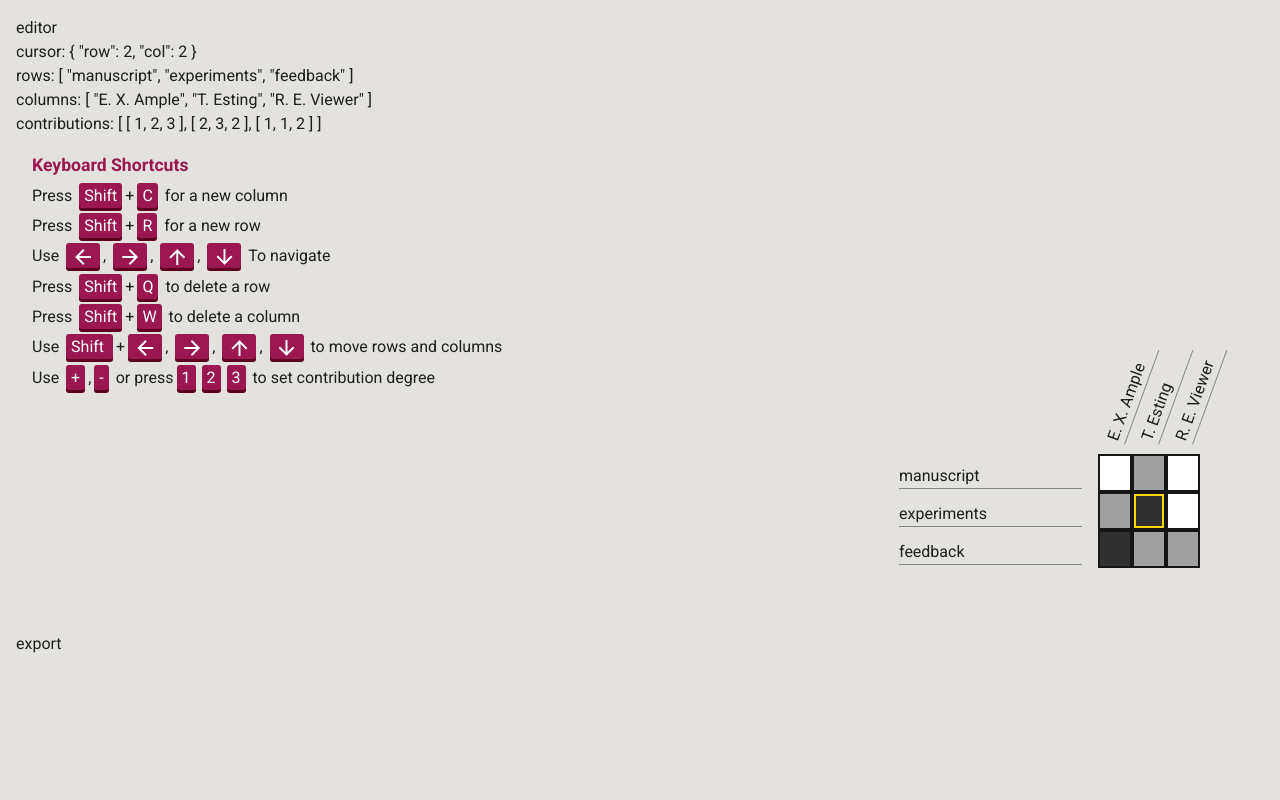
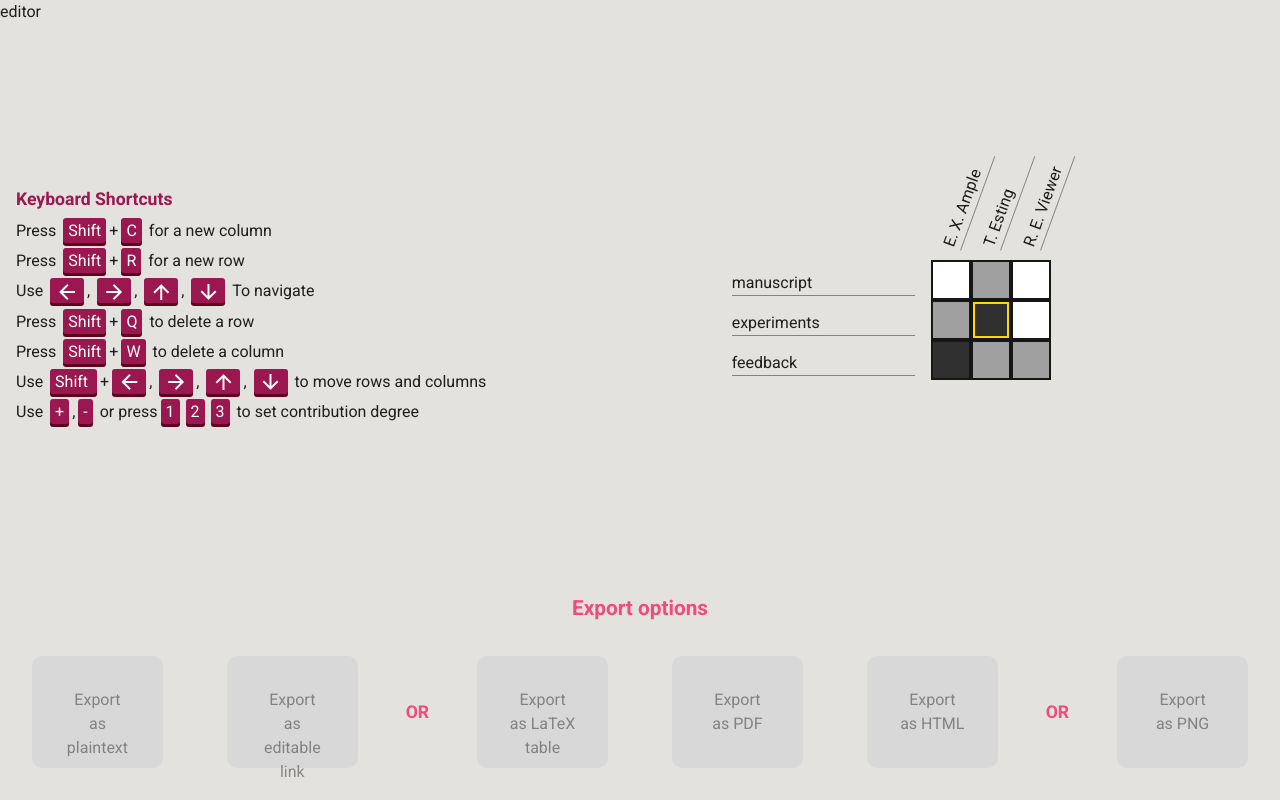
Before and after one commit to try-CTAB/CTAB-main, a Vue app: page / in a window 1280 px wide. Built offline with nearby package versions, Linux system fonts and the light colour scheme.

Commit message:
Layout changes
Some layout changes for a better user experience

```diff
--- a/src/components/HeatmapEditor.vue
+++ b/src/components/HeatmapEditor.vue
@@ -1,13 +1,15 @@
 <template>
     <div class="heatmap-editor">
         <div>editor</div>
-        cursor: {{cursor}} <br>
-        rows: {{heatmap.rows}} <br>
-        columns: {{heatmap.cols}} <br>
-        contributions: {{heatmap.contributions}}
+<!--        cursor: {{cursor}} <br>-->
+<!--        rows: {{heatmap.rows}} <br>-->
+<!--        columns: {{heatmap.cols}} <br>-->
+<!--        contributions: {{heatmap.contributions}}-->
 <!--        <v-btn depressed @click="testName">-->
 <!--            test-->
 <!--        </v-btn>-->
+        <div class="format-box"></div>
+        <div class="editor-flexbox">
             <div class="shortcut-box">
                 <div class="shortcut-title">Keyboard Shortcuts</div>
                 <div class="shortcut-hint"> Press <span class="keyboard-key">Shift</span>+<span class="keyboard-key">C</span> for a new column </div>
@@ -25,9 +27,9 @@
                 <div class="shortcut-hint">Use <span class="keyboard-key">+</span>,<span class="keyboard-key">-</span>
                 or press<span class="keyboard-key">1</span><span class="keyboard-key">2</span><span class="keyboard-key">3</span> to set contribution degree</div>
             </div>
-        <div class="format-box"></div>
-        <div class="editor">
+            <div class="heatmap-html-element">
                 <div id="editor-grid">
+                    <div class="heatmap-meta">CHM V0.1</div>
                     <div v-for="(col, index) in heatmap.cols" :key="col.id" class="heatmap-column"
                          :class="'grid-c'+(index+1)+'r0'" v-bind:style="{ gridColumn: (index+2)}" >
                         <div  class="heatmap-column-input">
@@ -66,8 +68,33 @@
                     </v-responsive>
                 </div>
             </div>
+        </div>
+        <div class="export-box">
+            <div class="export-header">Export options</div>
             <div class="export-options">
-            <div class="export-header">export</div>
+                <div class="export-item">
+                    Export as plaintext
+                </div>
+                <div class="export-item">
+                    Export as editable link
+                </div>
+                <div class="export-item-spacer">OR</div>
+                <div class="export-item">
+                    Export as LaTeX table
+                </div>
+                <div class="export-item">
+                    Export as PDF
+                </div>
+                <div class="export-item">
+                    Export as HTML
+                </div>
+                <div class="export-item-spacer">OR</div>
+                <div class="export-item">
+                    Export as PNG
+                </div>
+                <div class="halfbackdrop"></div>
+
+            </div>
         </div>
     </div>
 </template>
@@ -97,8 +124,8 @@
             drawHeatmap() {
                 console.log('Re-drawing the heatmap');
                 // fix the number of rows and cols
-                this.heatmapEl.style.gridTemplateRows = '1f' + ' auto'.repeat(this.heatmap.cols.length);
-                this.heatmapEl.style.gridTemplateColumns = '1f' + ' auto'.repeat(this.heatmap.rows.length);
+                this.heatmapEl.style.gridTemplateRows = '1fr' + ' var(--gridsize)'.repeat(this.heatmap.rows.length);
+                this.heatmapEl.style.gridTemplateColumns = '1fr' + ' var(--gridsize)'.repeat(this.heatmap.cols.length);
                 // this.heatmap.style.gridTemplateRows = ;
                 this.drawContents();
                 this.drawBorder();
@@ -180,7 +207,7 @@
                 this.heatmap.rows.splice( this.cursor.row, 0, name);
                 // update the contributions arrays (add a zero to each array in .contributions at appropriate index)
                 for (let singleContribution of this.heatmap.contributions) {
-                    singleContribution.splice(this.cursor.row , 0, 0)
+                    singleContribution.splice(this.cursor.row , 0, this.metadata.lowerDegreeLimit)
                 }
                 // make sure we automatically select the text box to enter name
                 this.$nextTick(() => {
@@ -193,7 +220,7 @@
             addColumn(name) {
                 this.heatmap.cols.splice( this.cursor.col, 0, name);
                 // update the contributions array (in this case simply add an array of zeros)
-                this.heatmap.contributions.splice(this.cursor.col, 0, Array(this.heatmap.rows.length).fill(0));
+                this.heatmap.contributions.splice(this.cursor.col, 0, Array(this.heatmap.rows.length).fill(this.metadata.lowerDegreeLimit));
                 // make sure we automatically select the text box to enter name
                 this.$nextTick(() => {
                     // focus on the last text input element (which is the one we just added!)
@@ -310,7 +337,7 @@
 
             handleKeyPress(event) {
                 this.keysDown[event.key] = true;  // we store key's last state (true=pressed)
-                console.log(event);
+                //console.log(event);
                 if (this.keysDown["Shift"] && (this.keysDown["C"] || this.keysDown["c"])) {
                     this.addColumn('undefined');
                     event.preventDefault();  // prevent typing 'c'
@@ -391,33 +418,40 @@
         background-color: var(--theme-white);
         width: 100vw;
         height: 100vh;
-        padding: 1rem;
+        display: flex;
+        flex-direction: column;
+    }
+
+    .heatmap-html-element{
+       display: flex;
+        justify-content: center;
+        flex-grow: 1
     }
 
     #editor-grid {
         display: grid;
-        grid-template-rows: 1fr repeat(2, auto);
-        grid-template-columns: 1fr repeat(2, auto);
-        margin: 4rem;
+        grid-template-rows: 1f repeat(2, var(--gridsize));
+        grid-template-columns: 1fr repeat(2, var(--gridsize));
+        margin: 1rem;
+        --gridsize: 40px;
+
+    }
+
+    .heatmap-meta {
+        color: transparent;
+        overflow: hidden;
     }
 
     .grid-el{
         background-color: floralwhite;
-        width: 30px;
-        margin: 2px;
+        width: 90%;
+        height: 90%;
+        margin: 10px;
         font-size: 8px;
         color: transparent;  /*hide text but keep it there for selection*/
 
         justify-self: center;
         align-self: center;
-    }
-
-    .grid-el::before {
-        content: "";
-        display: inline-block;
-        width: 1px;
-        height: 0;
-        padding-bottom: 100%;
     }
 
     .grid-el.cursor {
@@ -441,6 +475,13 @@
         /*border-radius: 5px;*/
         grid-row-start: 2;
         grid-column-start: 2;
+    }
+
+    .editor-flexbox {
+        display: flex;
+        align-items: center;
+        justify-content: space-between;
+        flex-grow: 1
     }
 
     .heatmap-row {
@@ -498,4 +539,52 @@
         filter: drop-shadow(0 3.5px 0 var(--theme-oxblood));
     }
 
+    .export-box{
+        width: 100%;
+        position: relative;
+    }
+
+    .export-header {
+        font-size: 1.3rem;
+        text-align: center;
+        font-weight: bold;
+        color: var(--theme-brightpink);
+    }
+
+    .export-options {
+        display: flex;
+        justify-content: center;
+        align-items: center;
+    }
+
+    .export-item {
+        text-align: center;
+        margin: 2rem;
+        padding: 2rem;
+        width: 9rem;
+        height: 7rem;
+        color: rgba(0,0,0,0.4);
+
+        background-color: #D8D8D8	;
+        border-radius: 10px;
+        z-index: 1;
+    }
+
+    .export-item-spacer {
+        margin: 1rem;
+        font-weight: bold;
+        font-size: 1.1rem;
+        color: var(--theme-brightpink);
+        z-index: 1;
+    }
+
+    /*.halfbackdrop {*/
+    /*    position: absolute;*/
+    /*    width: 100%;*/
+    /*    background-color: rgba(0,0,0,0.3);*/
+    /*    height: 50%;*/
+    /*    bottom: 0;*/
+    /*    z-index: 0;*/
+    /*}*/
+
 </style>
```
Lines whose indentation alone changed are shown as unchanged.
